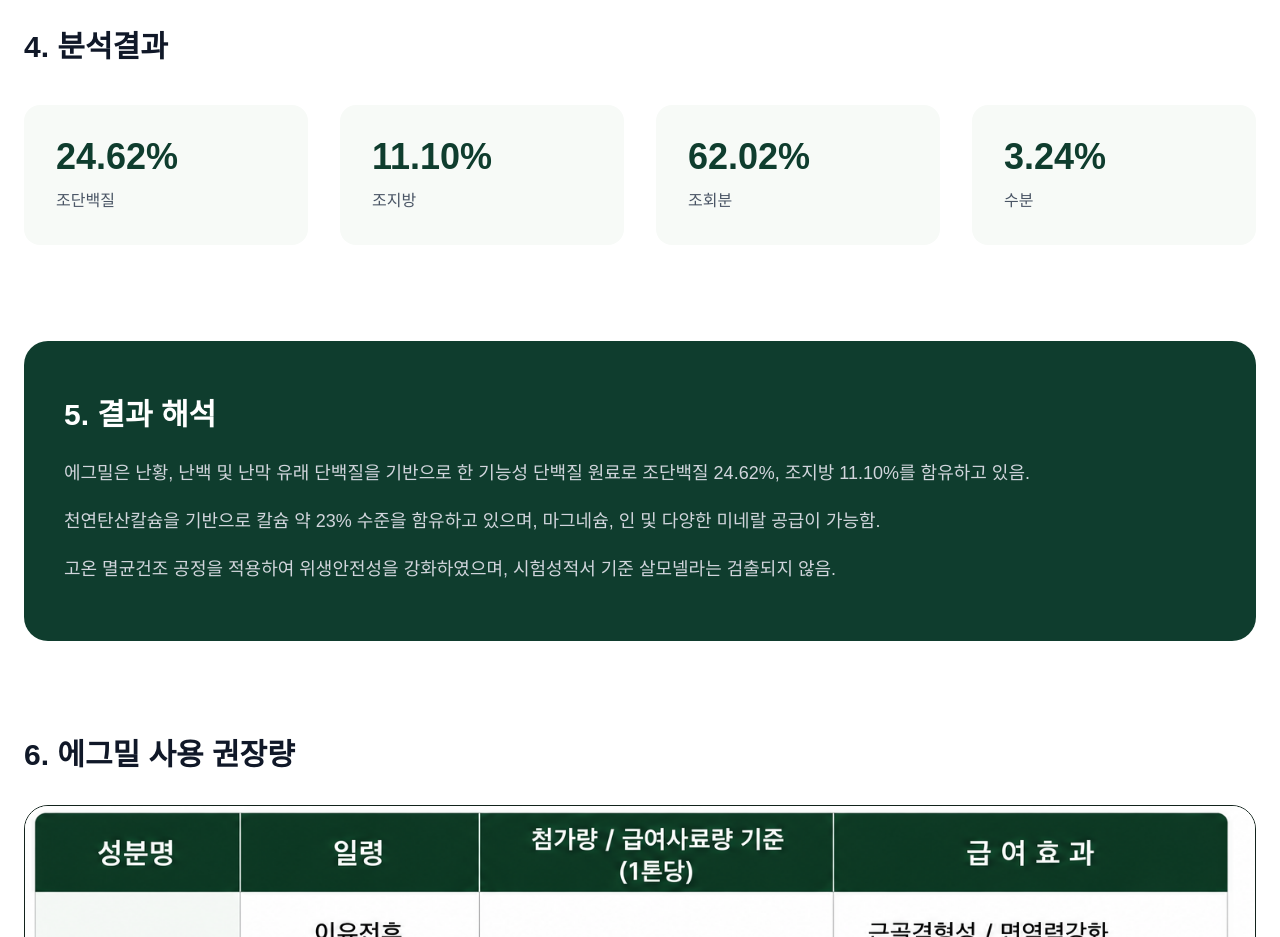
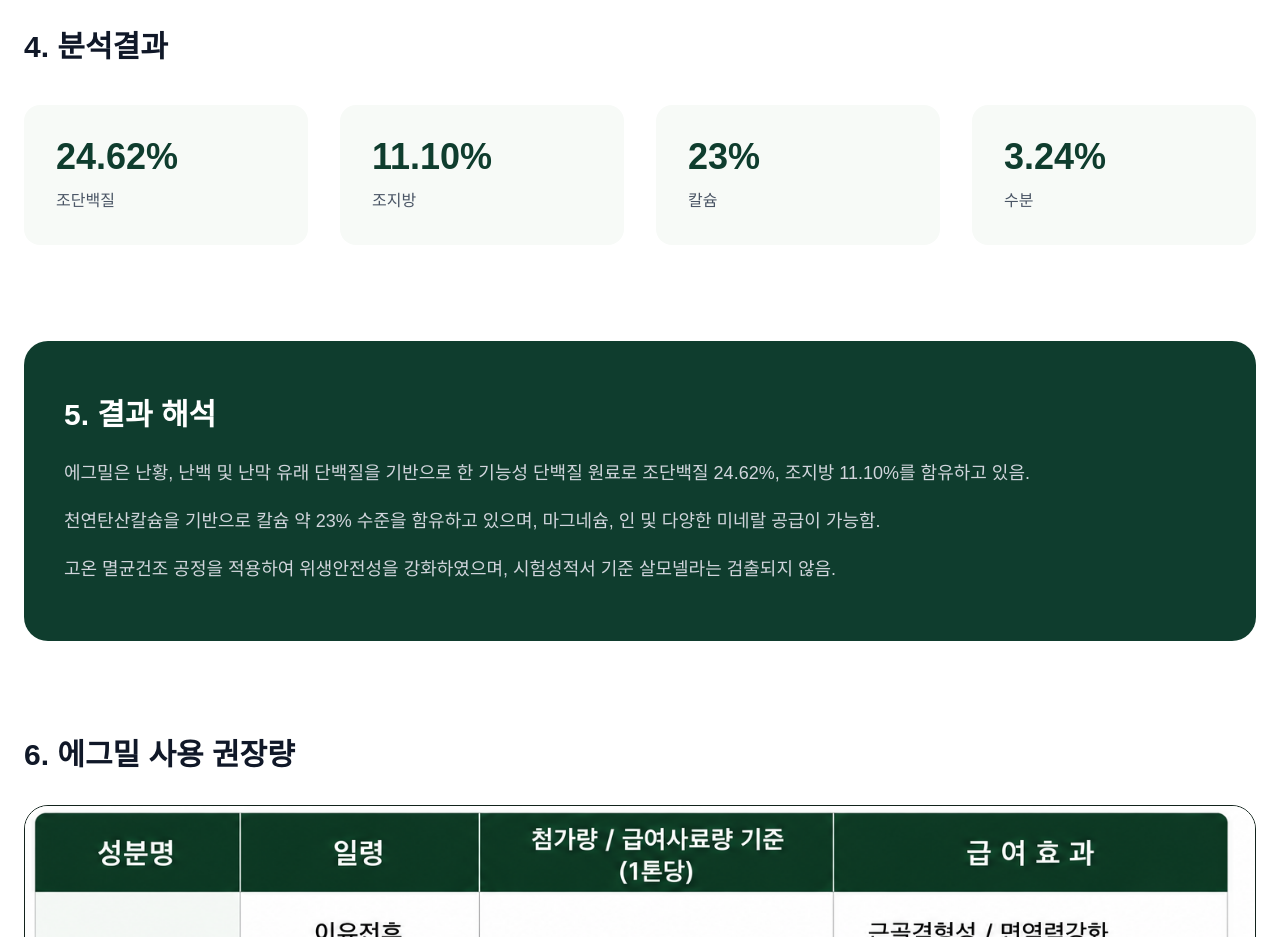
Before and after one commit to uncypdf/enfarm-site, a Next.js app: page /analysis/eggmeal in a window 1280 px wide. Shown: the part 3780-4717 px from the top of the page. Built offline with nearby package versions, Linux system fonts and the light colour scheme.

Commit message:
Update eggmeal analysis content

```diff
--- a/src/app/analysis/eggmeal/page.tsx
+++ b/src/app/analysis/eggmeal/page.tsx
@@ -117,10 +117,10 @@ export default function EggmealPage() {
 
             <div className="rounded-2xl bg-[#f7faf7] p-8">
               <div className="text-4xl font-black text-[#0f3d2e]">
-                62.02%
+                23%
               </div>
               <p className="mt-3 text-gray-600">
-                조회분
+                칼슘
               </p>
             </div>
 
```
